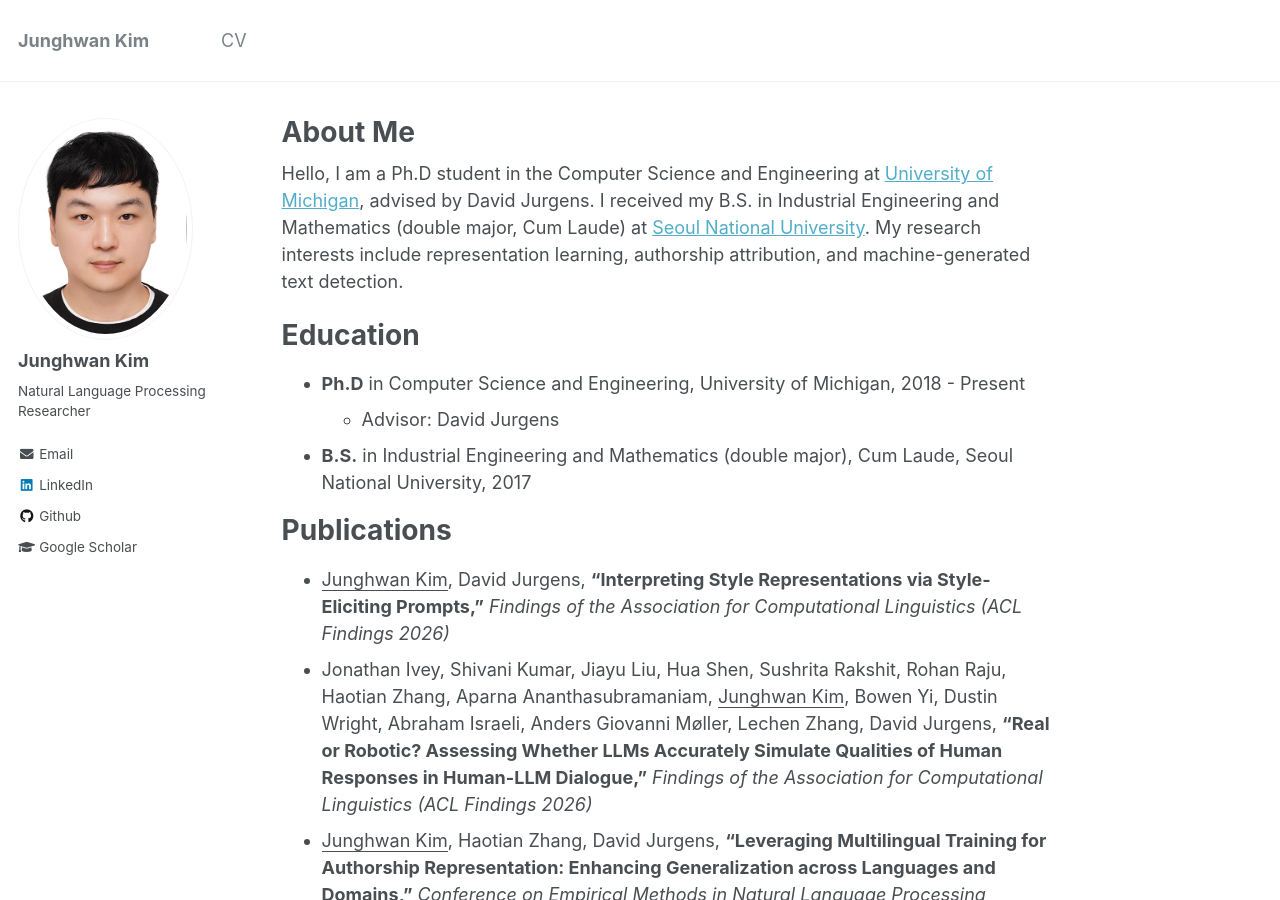
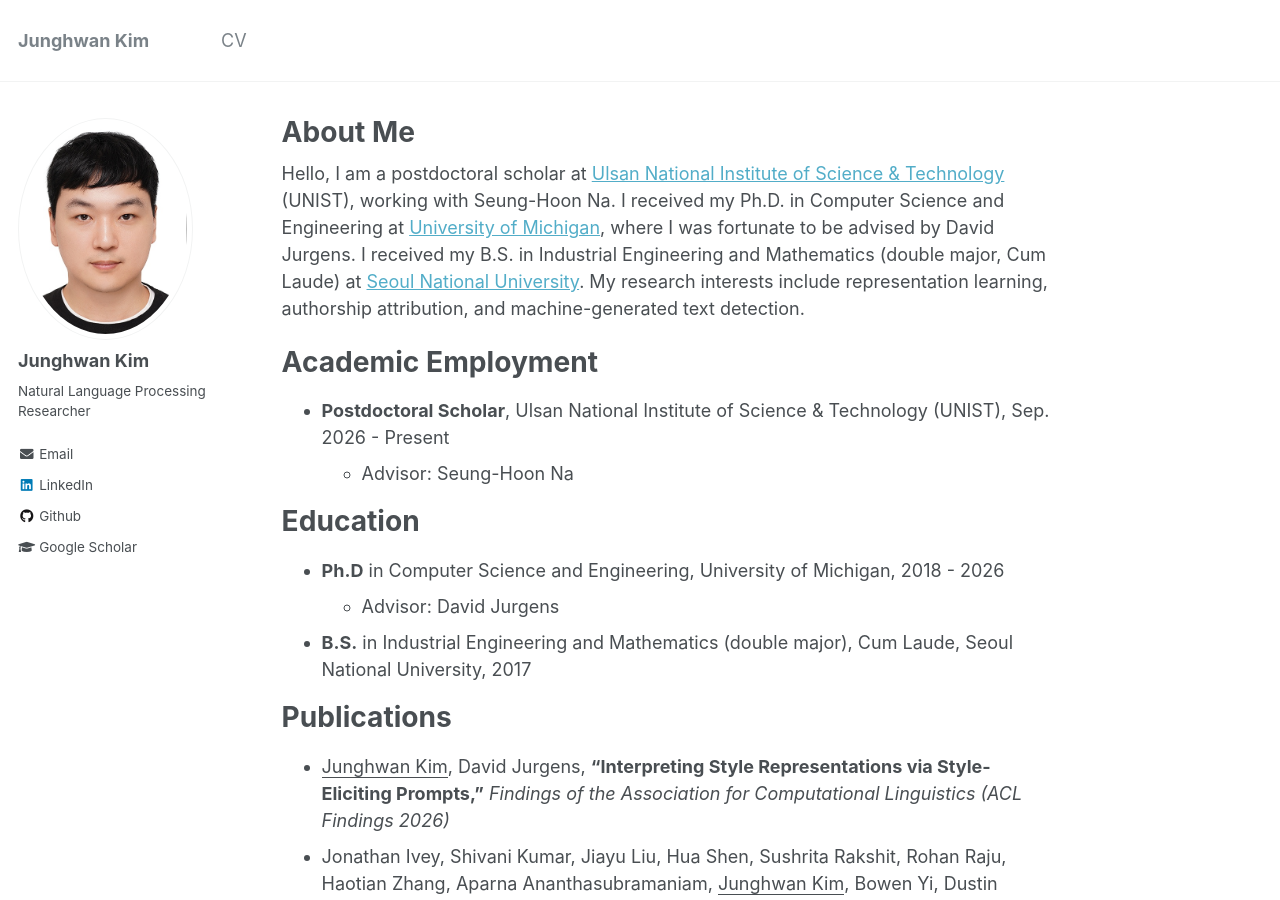
Before and after one commit to junghwanjkim/junghwanjkim.github.io, a Jekyll site: the page built from _pages/about.md, in a window 1280 px wide and 900 px high. Built offline with Jekyll 4.4.1, drawn with Linux system fonts in a browser that asks for light colours.

Commit message:
Update About page: PhD completion and UNIST postdoc

```diff
--- a/_pages/about.md
+++ b/_pages/about.md
@@ -8,11 +8,16 @@ redirect_from:
   - /about.html
 ---
 
-Hello, I am a Ph.D student in the Computer Science and Engineering at [University of Michigan](https://umich.edu/), advised by David Jurgens. I received my B.S. in Industrial Engineering and Mathematics (double major, Cum Laude) at [Seoul National University](https://www.snu.ac.kr/). My research interests include representation learning, authorship attribution, and machine-generated text detection.
+Hello, I am a postdoctoral scholar at [Ulsan National Institute of Science & Technology](https://www.unist.ac.kr/) (UNIST), working with Seung-Hoon Na. I received my Ph.D. in Computer Science and Engineering at [University of Michigan](https://umich.edu/), where I was fortunate to be advised by David Jurgens. I received my B.S. in Industrial Engineering and Mathematics (double major, Cum Laude) at [Seoul National University](https://www.snu.ac.kr/). My research interests include representation learning, authorship attribution, and machine-generated text detection.
+
+Academic Employment
+======
+* **Postdoctoral Scholar**, Ulsan National Institute of Science & Technology (UNIST), Sep. 2026 - Present
+  * Advisor: Seung-Hoon Na
 
 Education
 ======
-* **Ph.D** in Computer Science and Engineering, University of Michigan, 2018 - Present
+* **Ph.D** in Computer Science and Engineering, University of Michigan, 2018 - 2026
   * Advisor: David Jurgens
 * **B.S.** in Industrial Engineering and Mathematics (double major), Cum Laude, Seoul National University, 2017
 
```
